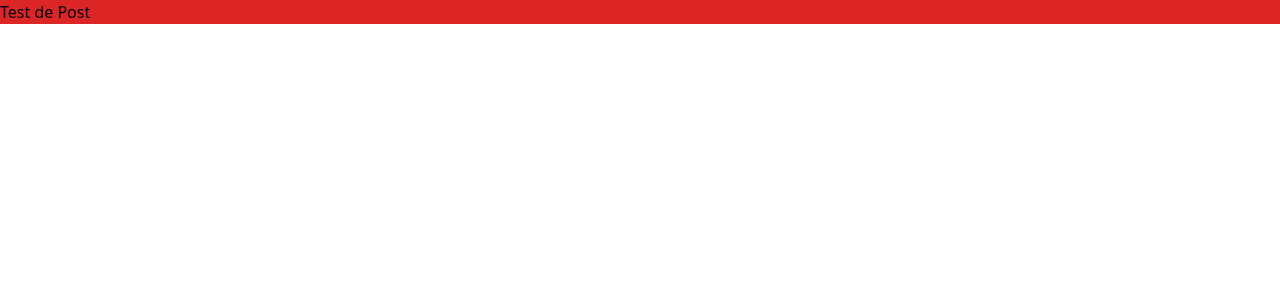
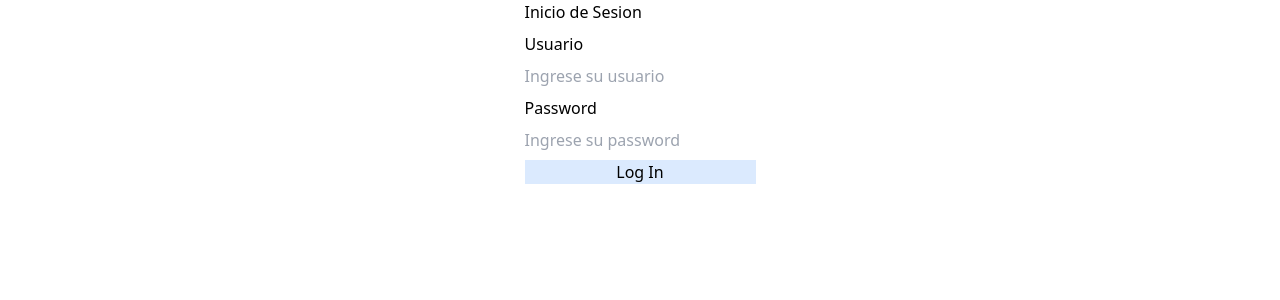
Before and after one commit to flsilvat/pw2021, a React (Create React App) app in the folder proyecto/: page / in a window 1280 px wide. Shown: the top 300 px of the page. Built offline with nearby package versions, Linux system fonts and the light colour scheme.

Commit message:
Add: LogIn Page with services and context

```diff
--- a/proyecto/package.json
+++ b/proyecto/package.json
@@ -7,6 +7,7 @@
     "@testing-library/jest-dom": "^5.15.1",
     "@testing-library/react": "^11.2.7",
     "@testing-library/user-event": "^12.8.3",
+    "axios": "^0.24.0",
     "react": "^17.0.2",
     "react-dom": "^17.0.2",
     "react-scripts": "4.0.3",
--- a/proyecto/src/App.js
+++ b/proyecto/src/App.js
@@ -1,10 +1,11 @@
 import React from 'react';
 import Post from './components/Post/Post';
+import Login from './pages/Login';
 
 function App() {
   return (
     <div className="App">
-      <Post/>
+      <Login/>
     </div>
   );
 }
--- /dev/null
+++ b/proyecto/src/contexts/UserContext.js
@@ -0,0 +1,68 @@
+import React, { useState, useEffect, useMemo, useCallback } from "react";
+import services from './../services/services';
+
+const UserContext = React.createContext();
+
+export const UserProvider = (props) => {
+    const [token, setToken] = useState(undefined);
+    const [user, setUser] = useState(undefined);
+
+    useEffect(() => {
+        const verifyTokenAsync = async () => {
+            const tokenLS = localStorage.getItem('token');
+
+            if(tokenLS){
+                const { username, role } = await services.verifyToken(tokenLS);
+                if (username && role) {
+                    setUser({ username, role });
+                    setTokenAll(tokenLS);
+                }
+            }
+        }
+        verifyTokenAsync();
+    }, [token])
+
+    const setTokenAll = (token) => {
+        localStorage.setItem('token', token);
+        setToken(token);
+    }
+
+    const login = useCallback( (username, password) => {
+        const loginAsync = async () => {
+
+            const response = await services.login(username, password);
+            if(response.status === 200){
+                setTokenAll(response.data.token);
+                return response.status;
+            }
+            else{
+                return response.status;
+            }
+        };
+        return loginAsync();
+    }, [])
+
+    const logout = useCallback(() => {
+        setUser(undefined);
+        setTokenAll(undefined);
+    }, [])
+
+    const value = useMemo(()=> ({
+        token: token,
+        user: user,
+        login: login,
+        logout: logout
+    }), [token, user, login, logout]);
+
+    return <UserContext.Provider value={value} {...props} />;
+}
+
+export const useUserContext = () => {
+    const context = React.useContext(UserContext);
+
+    if (!context) {
+        throw new Error("useUserContext() must be inside of UserProvider");
+    }
+
+    return context;
+}
--- a/proyecto/src/index.js
+++ b/proyecto/src/index.js
@@ -2,10 +2,13 @@ import React from 'react';
 import ReactDOM from 'react-dom';
 import './index.css';
 import App from './App';
+import { UserProvider } from './contexts/UserContext';
 
 ReactDOM.render(
   <React.StrictMode>
-    <App />
+    <UserProvider>
+      <App />
+    </UserProvider>
   </React.StrictMode>,
   document.getElementById('root')
 );
--- /dev/null
+++ b/proyecto/src/pages/Login.jsx
@@ -0,0 +1,68 @@
+import { useState } from 'react';
+
+import { useUserContext } from '../contexts/UserContext';
+
+const Login = () => {
+    const { login, token } = useUserContext();
+    const [username, setUsername] = useState('');
+    const [password, setPassword] = useState('');
+    const [error, setError] = useState('');
+
+    const onChange = (e, saveState) => {
+        saveState(e.target.value);
+    }
+
+    const onSubmitHandler = async (e) => {
+        e.preventDefault();
+
+        if (!username || !password){
+            setError('Ingrese su Usuario y Password');
+            return;
+        }
+
+        const status = await login(username, password);
+        console.log("--login page--");
+        console.log(status);
+        if (status === 200){
+            console.log("log ok");
+            //navegar
+            setError('');
+            setUsername("");
+            setPassword("");
+        }
+        else if (status === 401) setError('Clave Incorrecta. Intente de nuevo!');
+        else if (status === 404) setError('El usuario no existe!');
+        else if (status === 500) setError('Un error ha ocurrido en el servidor.');
+    }
+
+    return (
+        <div className="flex justify-center items-center">
+            <form  className="flex flex-col gap-2"
+                onSubmit={onSubmitHandler}>
+                <h2>Inicio de Sesion</h2>
+                {error && <p>{ error }</p>}
+                <label>Usuario</label>
+                <input className=""
+                    type="text"
+                    value={username}
+                    placeholder='Ingrese su usuario'
+                    onChange={(e) => onChange(e, setUsername)}
+                />
+                <label>Password</label>
+                <input className=""
+                    type="password"
+                    placeholder="Ingrese su password"
+                    onChange={(e) => onChange(e, setPassword)}
+                    value={password}
+                />
+
+                <button className="bg-blue-100"
+                    type="submit">
+                    Log In
+                </button>
+            </form>
+        </div>
+    )
+}
+
+export default Login;
--- /dev/null
+++ b/proyecto/src/services/services.js
@@ -0,0 +1,31 @@
+import axios from 'axios';
+
+const BASE_URL = "https://posts-pw2021.herokuapp.com/api/v1";
+const services = {};
+
+services.login = async (username, password) => {
+    try {
+        const response = await axios.post(`${BASE_URL}/auth/signin`,
+            {
+                "username": username,
+                "password": password
+            }
+        );
+        return response;
+    } catch (error) {
+        const { response } = error;
+        return response;
+    }
+}
+
+services.verifyToken = async (token) => {
+    const response = await axios.get(`${BASE_URL}/auth/whoami`,{
+        headers: {
+            Authorization: `Bearer ${ token }`
+        }
+    });
+    if (response.status === 200) return response.data;
+    else return {};
+}
+
+export default services;
```
Also changed, not shown: 1 other file (tests, documents, lock files or other folders).
